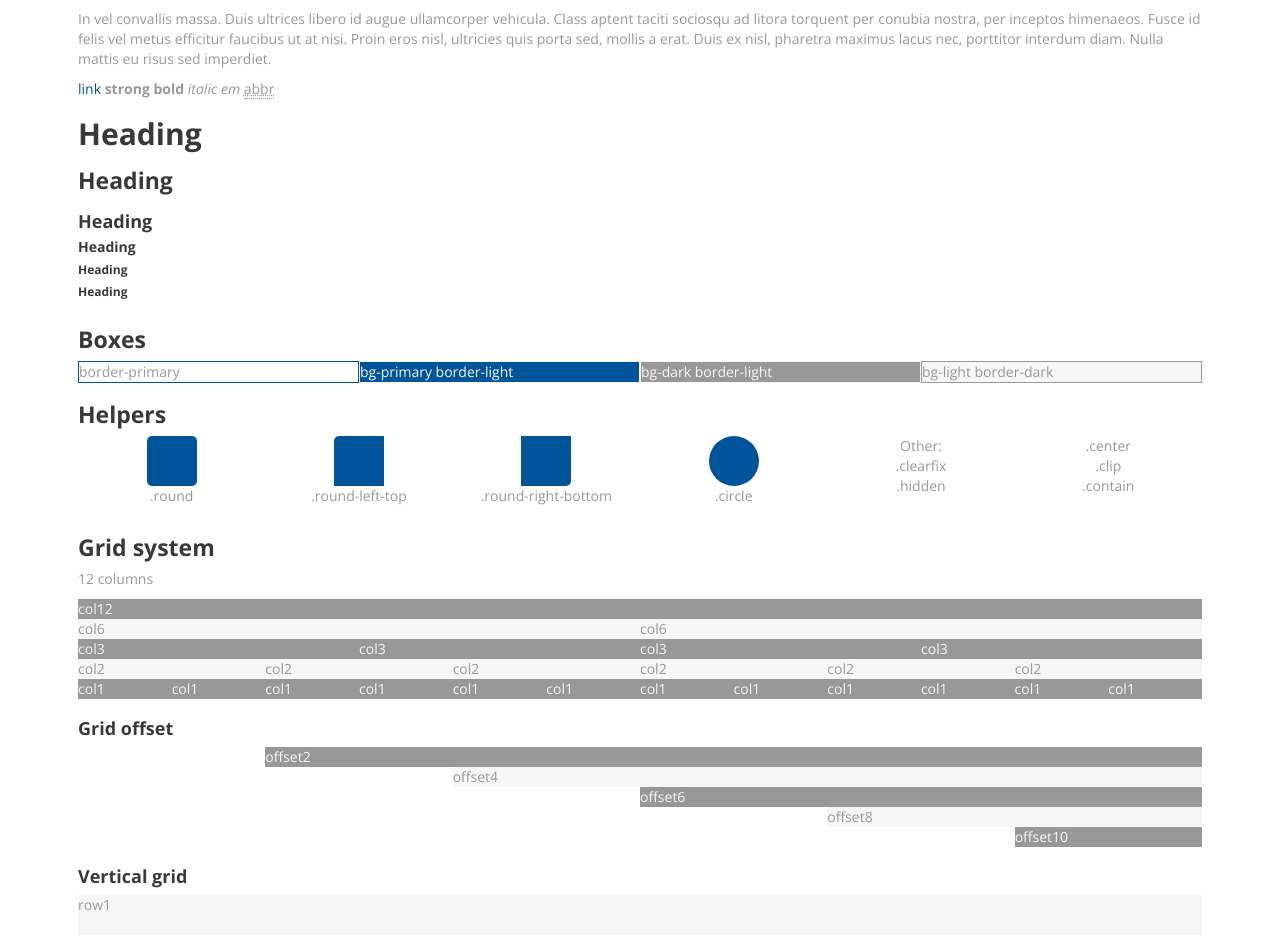
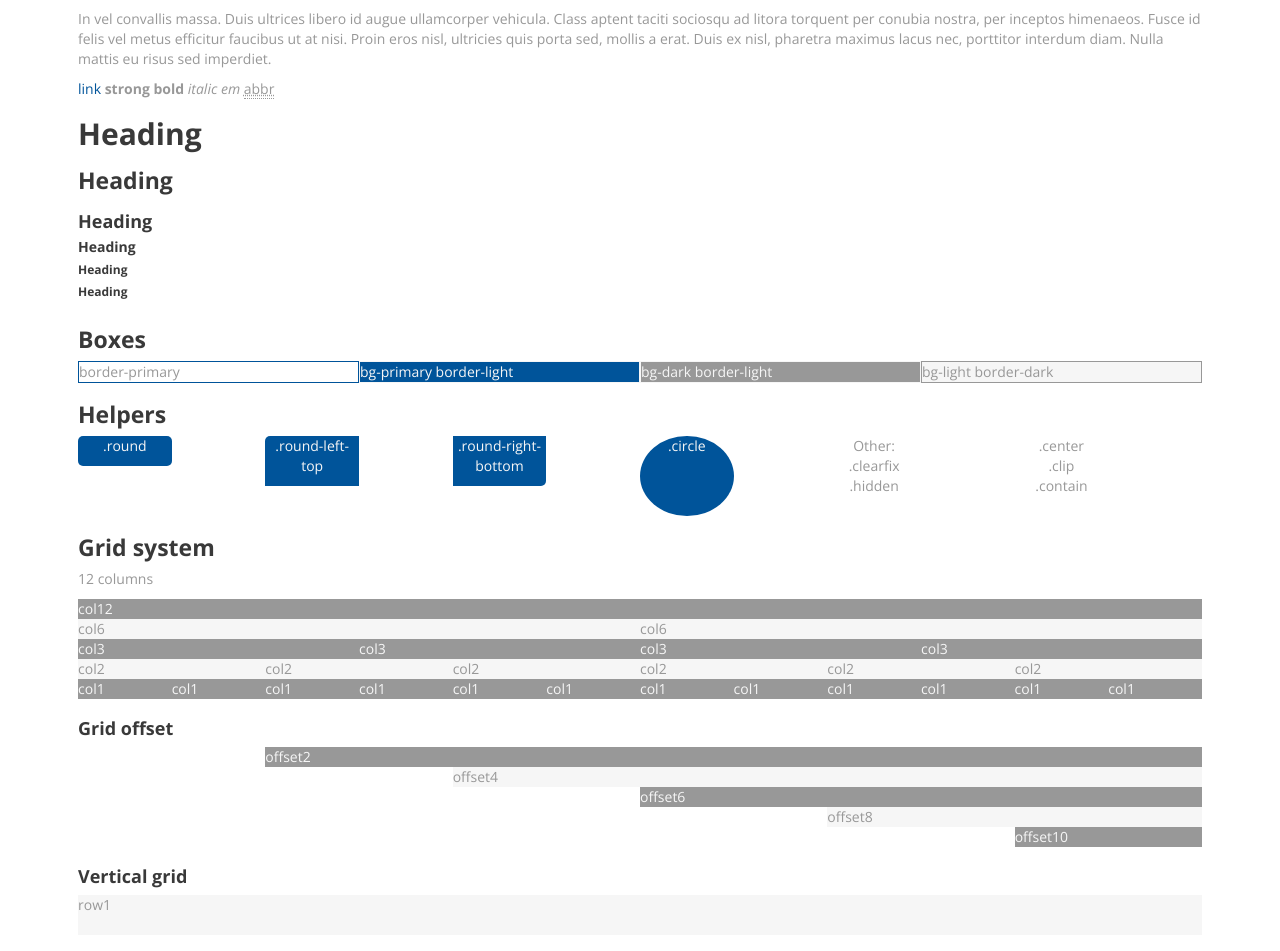
Before and after one commit to klokantech/styles, a Jekyll site: the page built from index.html, in a window 1280 px wide. Shown: the part 254-1205 px from the top of the page. Built offline with Jekyll 4.4.1, drawn with Linux system fonts in a browser that asks for light colours.

Commit message:
examples

```diff
--- a/index.html
+++ b/index.html
@@ -36,33 +36,27 @@ title: Styles
   </div>
   <div class="row">
     <h2>Helpers</h2>
-    <div class="col2 center">
-      <div class="round bg-primary center" style="width: 50px; height: 50px; margin: auto;">
-      </div>
+    <div class="row2">
+      <div class="col1 round bg-primary center">
         <p>.round</p>
       </div>
-    <div class="col2 center">
-      <div class="round-top-left bg-primary center" style="width: 50px; height: 50px; margin: auto;">
-      </div>
+      <div class="col1 offset1 round-top-left bg-primary center">
         <p>.round-left-top</p>
       </div>
-    <div class="col2 center">
-      <div class="round-bottom-right bg-primary center" style="width: 50px; height: 50px; margin: auto;">
-      </div>
+      <div class="col1 offset1 round-bottom-right bg-primary center">
         <p>.round-right-bottom</p>
       </div>
-    <div class="col2 center">
-      <div class="circle bg-primary center" style="width: 50px; height: 50px; margin: auto;">
-      </div>
+      <div class="col1 offset1 circle bg-primary center" style="height: 100%">
         <p>.circle</p>
       </div>
-    <div class="col2 center">
+      <div class="col1 offset1 center">
         <p>Other:<br> .clearfix<br> .hidden</p>
       </div>
-    <div class="col2 center">
+      <div class="col1 offset1 center">
         <p>.center<br> .clip<br> .contain</p>
       </div>
       <div class="col2"></div>
+    </div>
   </div>
   <div class="row">
     <div class="col12">
```
Lines whose indentation alone changed are shown as unchanged.
